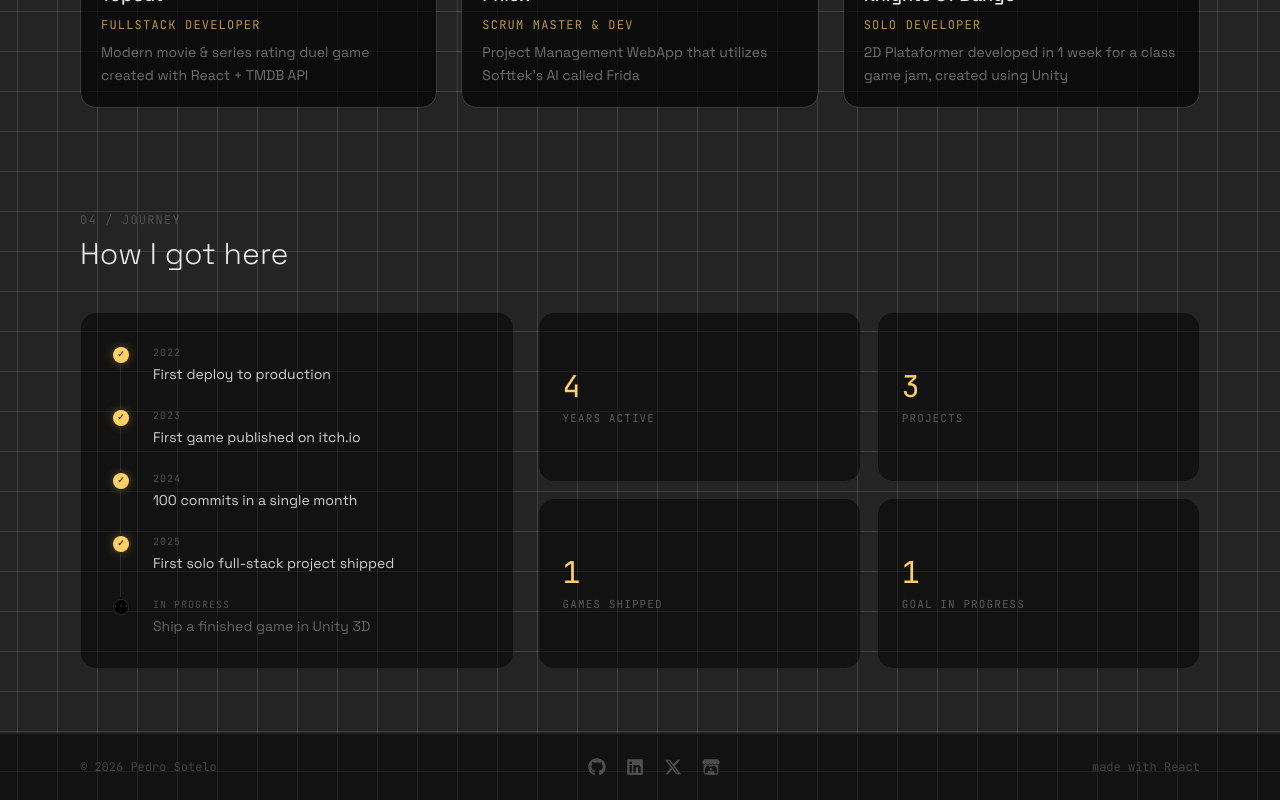
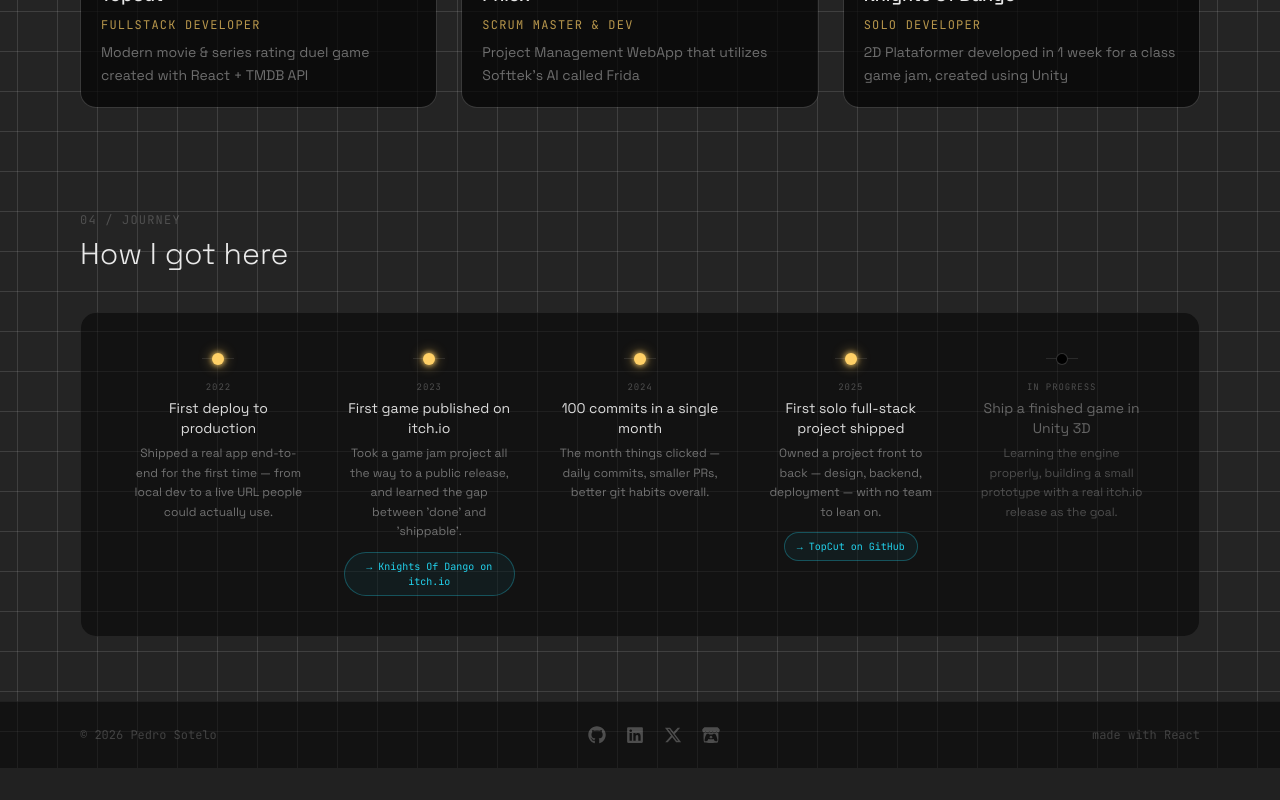
Before and after one commit to Peltre/devPortfolio, a React (Vite) app: page /#/ in a window 1280 px wide. Shown: the part 2406-3206 px from the top of the page. After the commit the page ends 3174 px from the top, so only its background shows below. Built offline with nearby package versions, Linux system fonts and the light colour scheme; a web font is replaced by a local one.

Commit message:
Adapt journey component to be horizontal

```diff
--- a/src/components/Journey.jsx
+++ b/src/components/Journey.jsx
@@ -1,61 +1,61 @@
-import { journey, activeSince } from "../data/journey"
-import { projects } from "../data/projects"
+import { journey } from "../data/journey"
 import Reveal from "./Reveal"
 
-function JourneyNode({ item, isLast }) {
+function JourneyCard({ item }) {
     const done = item.status === "done"
 
     return (
-        <div className="relative pl-10">
-            {/* Connector to next node */}
-            {!isLast && (
-                <span className="absolute left-[7px] top-5 bottom-[-24px] w-px bg-white/10" />
-            )}
+        <div className="relative px-3 text-center">
+            {/* Small tick above the dot, purely decorative */}
+            <div className="absolute top-[5px] left-1/2 -translate-x-1/2 w-8 h-px bg-white/10" />
 
             {/* Dot */}
             <span
-                className={`absolute left-0 top-0.5 w-4 h-4 rounded-full flex items-center justify-center text-[9px] font-mono ${done
-                    ? "bg-primary-400 text-black shadow-[0_0_10px_rgba(255,208,102,0.35)]"
-                    : "bg-black border border-white/15 text-white/30"
+                className={`relative z-10 mx-auto mb-4 block w-3 h-3 rounded-full ${done
+                    ? "bg-primary-400 shadow-[0_0_5px_1px_rgba(255,208,102,0.7),0_0_12px_3px_rgba(255,208,102,0.3)]"
+                    : "bg-black border border-white/20"
                     }`}
-            >
-                {done ? "✓" : "···"}
-            </span>
+            />
 
-            <p className="font-mono text-[10px] uppercase tracking-widest text-white/25 mb-1">
+            <p className="font-mono text-[9px] uppercase tracking-widest text-white/25 mb-1">
                 {item.year}
             </p>
-            <p className={`text-sm ${done ? "text-white/80" : "text-white/35"}`}>
+            <p className={`text-sm mb-1.5 ${done ? "text-white/85" : "text-white/35"}`}>
                 {item.title}
             </p>
-        </div>
-    )
-}
+            {item.description && (
+                <p className={`text-xs leading-relaxed mb-2.5 ${done ? "text-white/40" : "text-white/25"}`}>
+                    {item.description}
+                </p>
+            )}
 
-function Stat({ value, label }) {
-    return (
-        <div className="border border-white/8 bg-black/50 rounded-2xl p-6 flex flex-col justify-center">
-            <span className="font-mono text-3xl text-primary-400">{value}</span>
-            <span className="font-mono text-[11px] uppercase tracking-widest text-white/30 mt-1.5">
-                {label}
-            </span>
+            {item.image && (
+                <div className="flex justify-center">
+                    <img
+                        src={item.image}
+                        alt={item.title}
+                        className="w-full max-w-[160px] h-20 object-cover rounded-lg border border-white/10"
+                    />
+                </div>
+            )}
+
+            {item.link && (
+                <div className="flex justify-center">
+                    <a
+                        href={item.link.url}
+                        target="_blank"
+                        rel="noreferrer"
+                        className="inline-flex items-center gap-1.5 font-mono text-[10px] text-accent-400 border border-accent-400/30 bg-accent-400/5 rounded-full px-3 py-1.5 hover:bg-accent-400/10 transition-colors"
+                    >
+                        → {item.link.label}
+                    </a>
+                </div>
+            )}
         </div>
     )
 }
 
 function Journey() {
-    // Derived from real data, so these don't go stale on their own.
-    const yearsActive = new Date().getFullYear() - activeSince
-    const shippedGames = projects.filter((p) => p.tags.includes("Unity")).length
-    const goalsInProgress = journey.filter((item) => item.status === "pending").length
-
-    const stats = [
-        { value: yearsActive, label: "Years active" },
-        { value: projects.length, label: "Projects" },
-        { value: shippedGames, label: "Games shipped" },
-        { value: goalsInProgress, label: "Goal in progress" },
-    ]
-
     return (
         <section id="journey" className="px-8 md:px-20 py-16">
             {/* Header */}
@@ -66,31 +66,15 @@ function Journey() {
                 <h2 className="text-3xl font-light text-white/90">How I got here</h2>
             </div>
 
-            <div className="grid grid-cols-1 md:grid-cols-5 gap-6">
-                {/* Left - path */}
-                <Reveal className="md:col-span-2">
-                    <div className="border border-white/8 bg-black/50 rounded-2xl p-8 h-full">
-                        <div className="flex flex-col gap-6">
-                            {journey.map((item, i) => (
-                                <JourneyNode
-                                    key={item.title}
-                                    item={item}
-                                    isLast={i === journey.length - 1}
-                                />
-                            ))}
-                        </div>
-                    </div>
-                </Reveal>
-
-                {/* Right - stats */}
-                <Reveal className="md:col-span-3" delay={120}>
-                    <div className="grid grid-cols-2 gap-4 h-full">
-                        {stats.map((s) => (
-                            <Stat key={s.label} value={s.value} label={s.label} />
+            <Reveal>
+                <div className="border border-white/8 bg-black/50 rounded-2xl p-8 md:p-10">
+                    <div className="grid grid-cols-1 sm:grid-cols-2 lg:grid-cols-5 gap-x-4 gap-y-10">
+                        {journey.map((item) => (
+                            <JourneyCard key={item.title} item={item} />
                         ))}
                     </div>
-                </Reveal>
-            </div>
+                </div>
+            </Reveal>
         </section>
     )
 }
--- a/src/data/journey.js
+++ b/src/data/journey.js
@@ -1,13 +1,40 @@
 // Milestones for the "Journey" section, ordered chronologically.
 // status: "done" | "pending" (pending = locked / in progress, shown dimmed)
-
-// Year you started shipping code — used to compute "years active" in the stats.
-export const activeSince = 2022
+// image  (optional): imported image asset, shown as a small thumbnail
+// link   (optional): { label, url }, shown as a small pill link
+// A node can have neither, either, or both — whatever fits that milestone.
 
 export const journey = [
-    { year: "2022", title: "First deploy to production", status: "done" },
-    { year: "2023", title: "First game published on itch.io", status: "done" },
-    { year: "2024", title: "100 commits in a single month", status: "done" },
-    { year: "2025", title: "First solo full-stack project shipped", status: "done" },
-    { year: "In progress", title: "Ship a finished game in Unity 3D", status: "pending" },
+    {
+        year: "2022",
+        title: "First deploy to production",
+        description: "Shipped a real app end-to-end for the first time — from local dev to a live URL people could actually use.",
+        status: "done",
+    },
+    {
+        year: "2023",
+        title: "First game published on itch.io",
+        description: "Took a game jam project all the way to a public release, and learned the gap between 'done' and 'shippable'.",
+        status: "done",
+        link: { label: "Knights Of Dango on itch.io", url: "https://pedr1p.itch.io/knights-of-dango" },
+    },
+    {
+        year: "2024",
+        title: "100 commits in a single month",
+        description: "The month things clicked — daily commits, smaller PRs, better git habits overall.",
+        status: "done",
+    },
+    {
+        year: "2025",
+        title: "First solo full-stack project shipped",
+        description: "Owned a project front to back — design, backend, deployment — with no team to lean on.",
+        status: "done",
+        link: { label: "TopCut on GitHub", url: "https://github.com/Peltre/TopCut" },
+    },
+    {
+        year: "In progress",
+        title: "Ship a finished game in Unity 3D",
+        description: "Learning the engine properly, building a small prototype with a real itch.io release as the goal.",
+        status: "pending",
+    },
 ]
```
